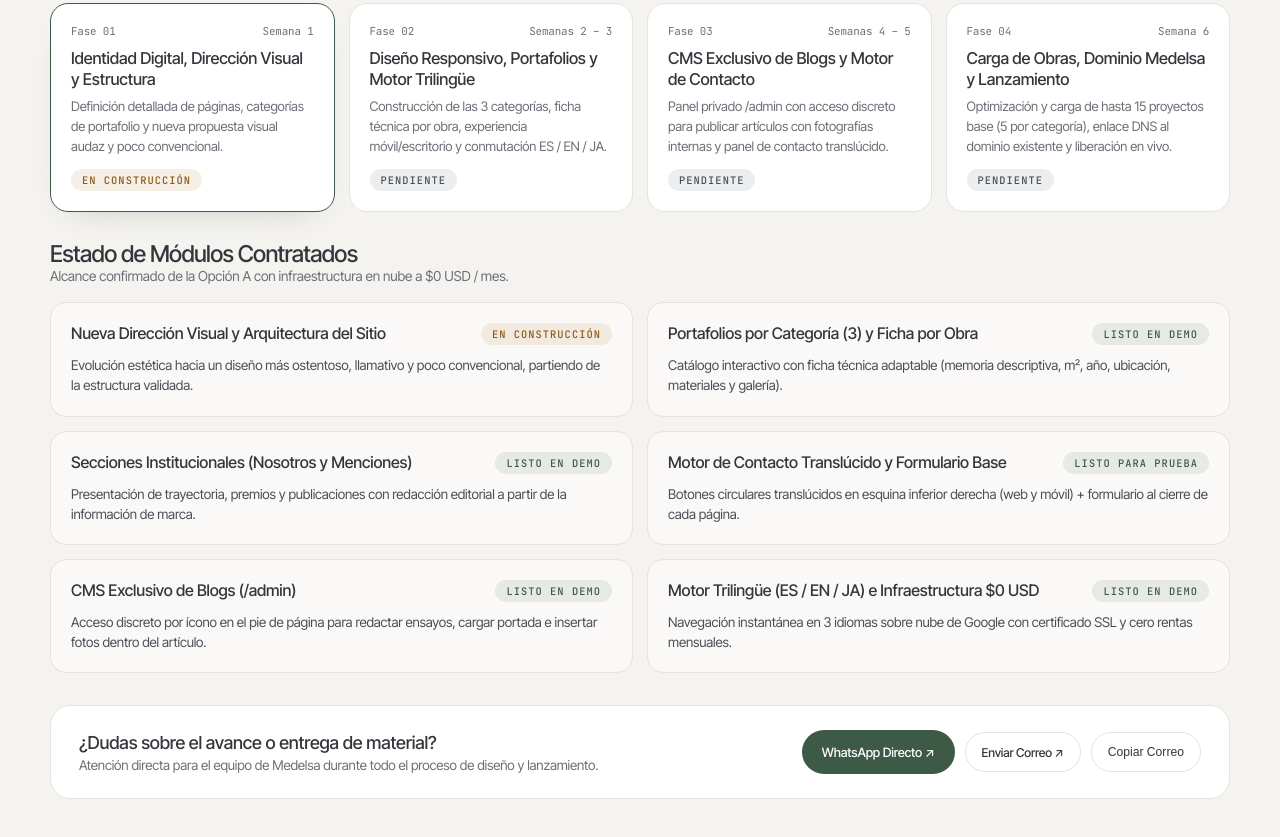
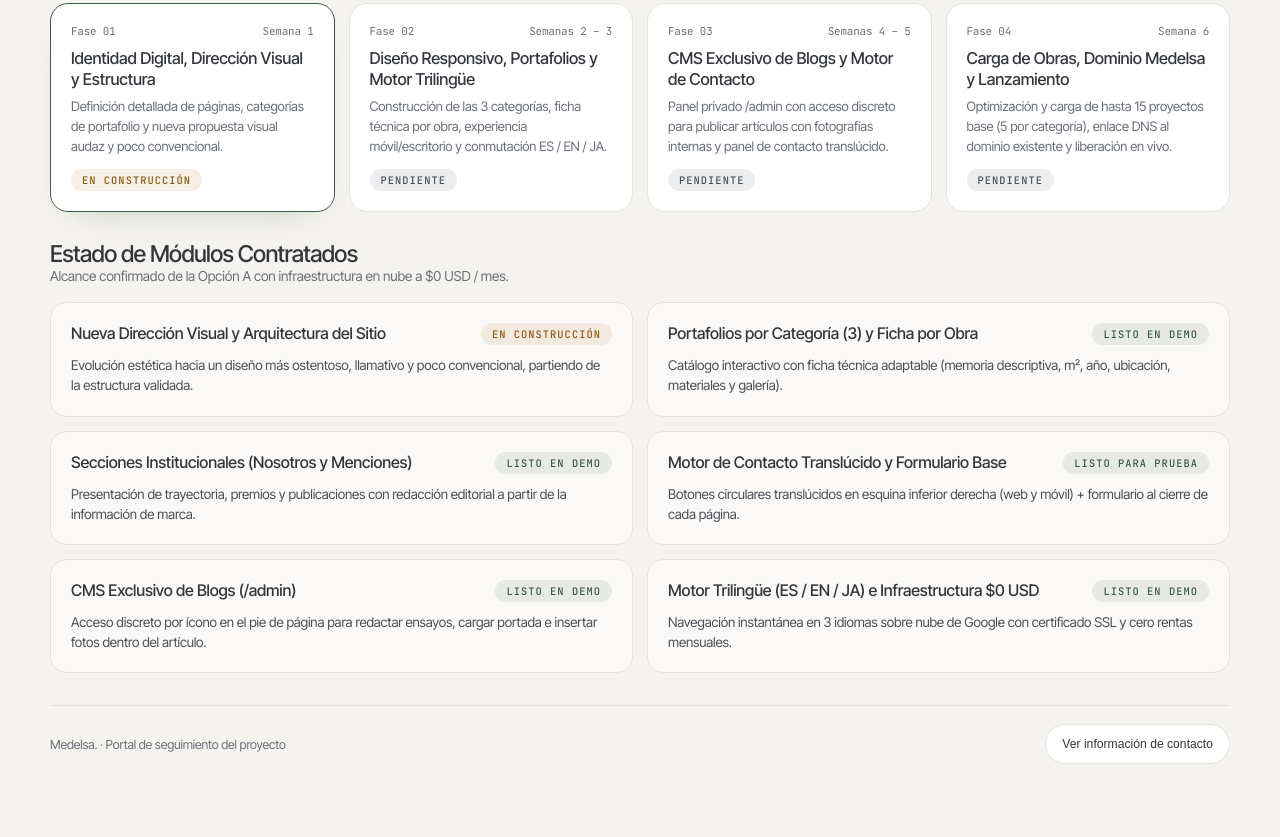
Before and after one commit to andrescorderor/propuesta-medelsa, a plain HTML site: page portal.html in a window 1280 px wide. Shown: the part 617-1454 px from the top of the page. Drawn offline with nearby package versions, Linux system fonts and the light colour scheme.

Commit message:
chore: replace support CTA banner with discreet contact info modal

```diff
--- a/ops-data/client-portal.json
+++ b/ops-data/client-portal.json
@@ -177,10 +177,9 @@
     }
   ],
   "support": {
-    "headline": "¿Dudas sobre el avance o entrega de material?",
-    "subline": "Atención directa para el equipo de Medelsa durante todo el proceso de diseño y lanzamiento.",
-    "whatsappNumber": "524770000000",
-    "whatsappPrefill": "Hola, te escribo desde el Portal de Progreso de la Plataforma Digital Medelsa.",
-    "email": "andresmcorderor@gmail.com"
+    "label": "Información de contacto",
+    "email": "andresmcorderor@gmail.com",
+    "phone": "+52 477 000 0000",
+    "location": "León, Guanajuato · México"
   }
 }
--- a/portal.html
+++ b/portal.html
@@ -954,24 +954,42 @@
         <div class="agreements-grid" id="agreementsContainer"></div>
       </section>
 
-      <!-- Banner de Soporte Directo -->
-      <footer class="support-footer">
-        <div>
-          <h3 id="supportHeadline">¿Dudas sobre el avance o entrega de material?</h3>
-          <p id="supportSubline">Atención directa para el equipo de Medelsa durante todo el proceso de diseño y lanzamiento.</p>
+      <!-- Pie discreto con acceso a ver información de contacto -->
+      <footer style="margin-top: 8px; padding-top: 18px; border-top: 1px solid var(--border); display: flex; align-items: center; justify-content: space-between; gap: 14px; flex-wrap: wrap; font-size: 0.78rem; color: var(--muted)">
+        <span>Medelsa. · Portal de seguimiento del proyecto</span>
+        <button type="button" class="btn-outline" onclick="openModal('modal-contact')">
+          Ver información de contacto
+        </button>
+      </footer>
+    </div>
+
+    <!-- Modal 3: Información de Contacto -->
+    <div class="modal-backdrop" id="modal-contact" role="dialog" aria-modal="true" aria-labelledby="m3-title">
+      <div class="modal-box" style="width: min(480px, 100%)">
+        <div class="modal-head">
+          <div>
+            <span class="status-badge st-slate">Contacto</span>
+            <h2 id="m3-title" style="font-size: 1.3rem; font-weight: 500; margin-top: 8px">
+              Información de contacto
+            </h2>
+          </div>
+          <button type="button" class="modal-close" onclick="closeModal('modal-contact')" aria-label="Cerrar">✕</button>
         </div>
-        <div class="support-actions">
-          <a href="#" target="_blank" rel="noopener noreferrer" class="btn-wa" id="supportWaBtn">
-            WhatsApp Directo ↗
-          </a>
-          <a href="#" class="btn-outline" id="supportEmailBtn">
-            Enviar Correo ↗
-          </a>
-          <button type="button" class="btn-outline" id="copyEmailBtn">
-            Copiar Correo
-          </button>
+        <div class="modal-body">
+          <div class="modal-step">
+            <strong>Correo electrónico</strong>
+            <span id="contactModalEmail">andresmcorderor@gmail.com</span>
+          </div>
+          <div class="modal-step">
+            <strong>Teléfono / WhatsApp</strong>
+            <span id="contactModalPhone">+52 477 000 0000</span>
+          </div>
+          <div class="modal-step">
+            <strong>Ubicación</strong>
+            <span id="contactModalLocation">León, Guanajuato · México</span>
+          </div>
         </div>
-      </footer>
+      </div>
     </div>
 
     <!-- Modal 1: Guía de Onboarding y Dominio -->
@@ -1106,11 +1124,10 @@
           { date: "Validado", title: "Uso del Dominio Corporativo Existente", detail: "Se aprovechará el dominio actual de Medelsa una vez confirmados los accesos de configuración DNS." }
         ],
         support: {
-          headline: "¿Dudas sobre el avance o entrega de material?",
-          subline: "Atención directa para el equipo de Medelsa durante todo el proceso de diseño y lanzamiento.",
-          whatsappNumber: "524770000000",
-          whatsappPrefill: "Hola, te escribo desde el Portal de Progreso de la Plataforma Digital Medelsa.",
-          email: "andresmcorderor@gmail.com"
+          label: "Información de contacto",
+          email: "andresmcorderor@gmail.com",
+          phone: "+52 477 000 0000",
+          location: "León, Guanajuato · México"
         }
       };
 
@@ -1233,20 +1250,11 @@
           )
           .join("");
 
-        // Support
-        const sup = data.support;
-        document.getElementById("supportHeadline").textContent = sup.headline;
-        document.getElementById("supportSubline").textContent = sup.subline;
-        document.getElementById("supportWaBtn").href =
-          `https://wa.me/${sup.whatsappNumber.replace(/\D/g, "")}?text=${encodeURIComponent(sup.whatsappPrefill)}`;
-        document.getElementById("supportEmailBtn").href =
-          `mailto:${sup.email}?subject=${encodeURIComponent("Seguimiento Plataforma Digital Medelsa")}`;
-        document.getElementById("copyEmailBtn").onclick = () => {
-          navigator.clipboard?.writeText(sup.email);
-          const toast = document.getElementById("toast");
-          toast.classList.add("show");
-          setTimeout(() => toast.classList.remove("show"), 2400);
-        };
+        // Contact info modal
+        const sup = data.support || {};
+        if (sup.email) document.getElementById("contactModalEmail").textContent = sup.email;
+        if (sup.phone) document.getElementById("contactModalPhone").textContent = sup.phone;
+        if (sup.location) document.getElementById("contactModalLocation").textContent = sup.location;
       }
 
       // Tabs logic
```
